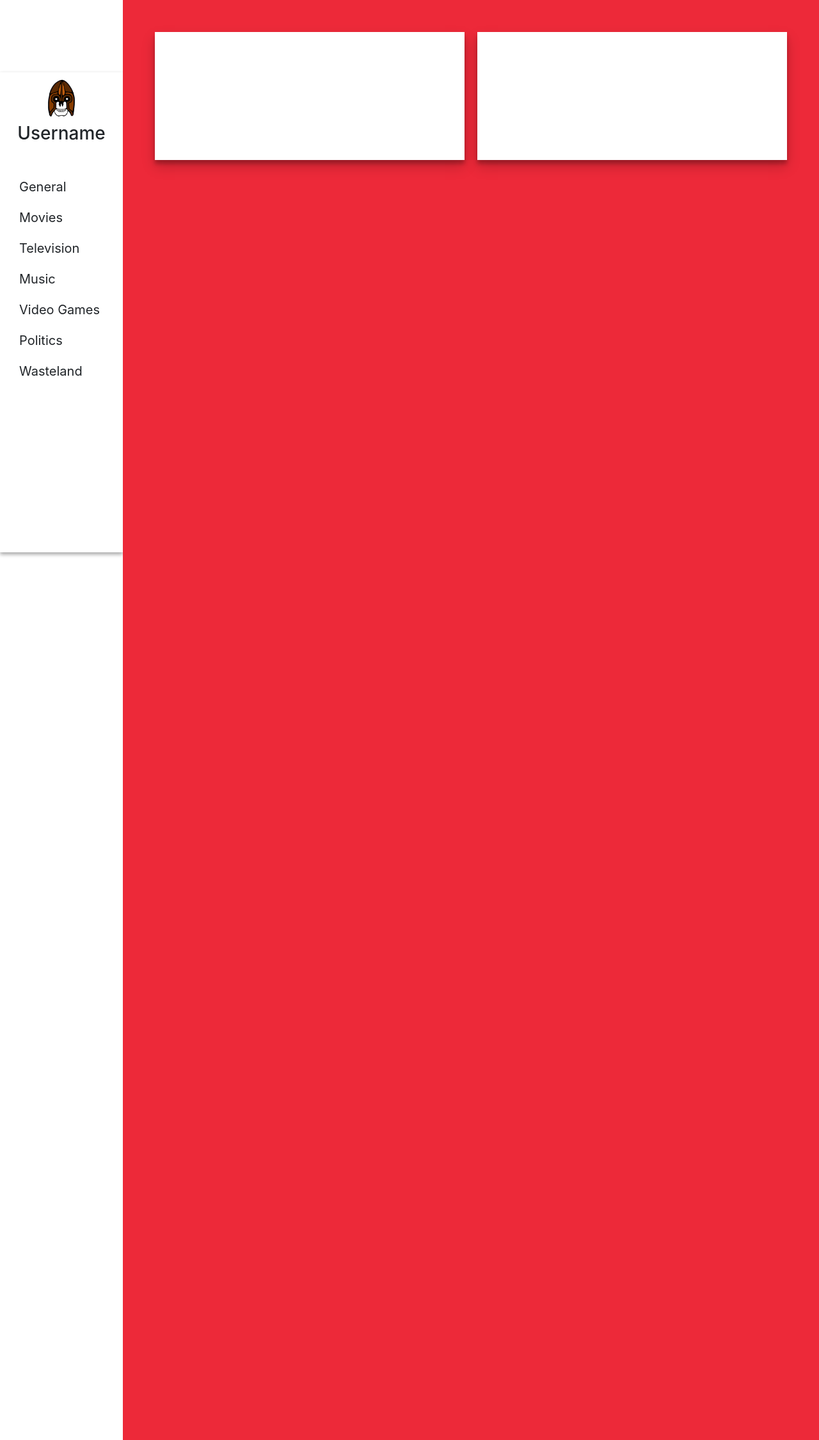
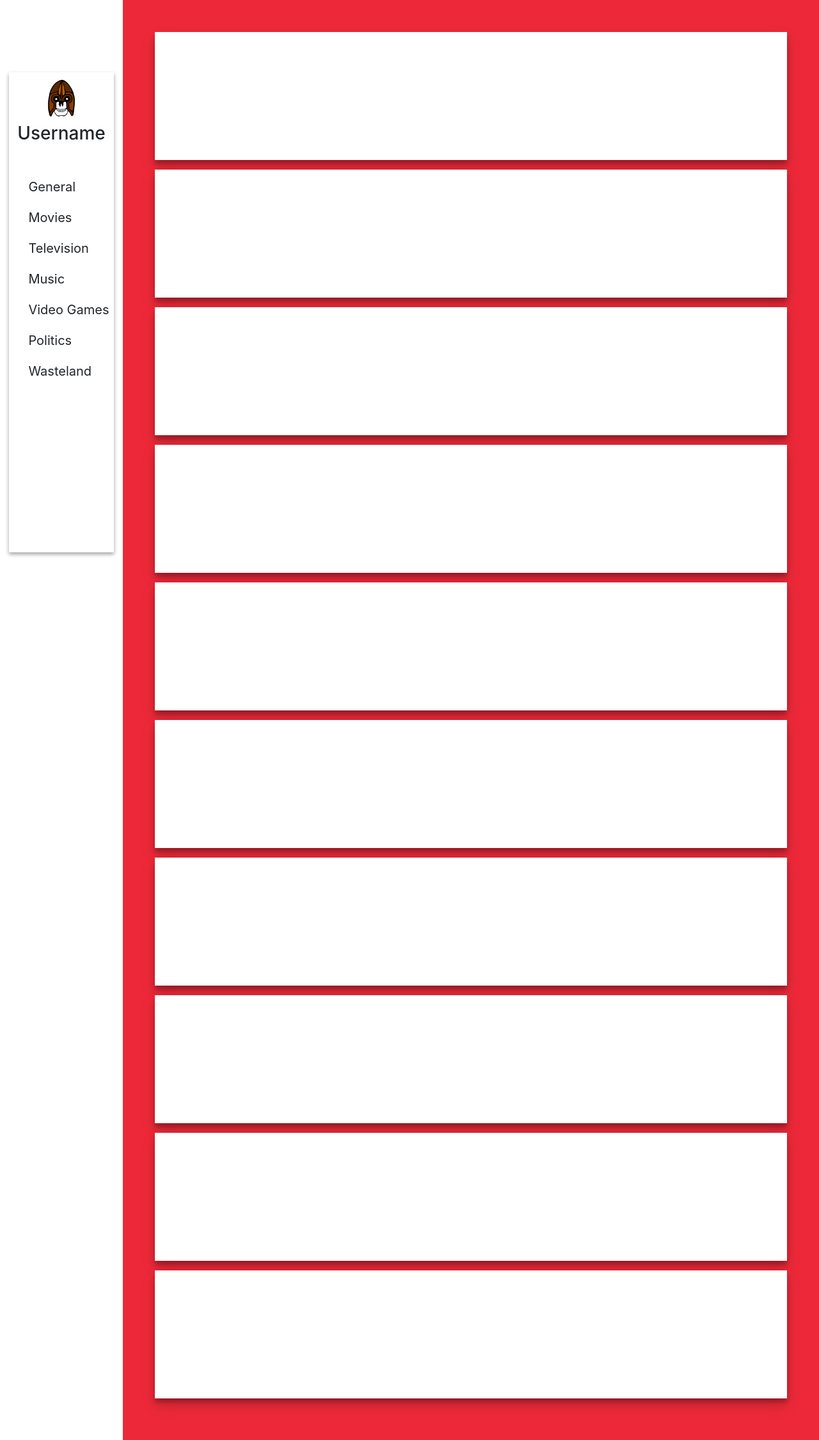
Before and after one commit to LavenderGoons/Vector1, a PHP site: page /index3.html in a window 1280 px wide. Shown: the whole page at 64% size. Run offline with PHP 8.4, Linux system fonts and the light colour scheme; some libraries are stand-ins or nearby versions.

Commit message:
Add nav for mobile, 1 main column

```diff
--- a/css/index3.css
+++ b/css/index3.css
@@ -14,7 +14,7 @@ body {
 }
 
 #sidebar {
-    width: 225px;
+    width: 85%;
     height: 750px;
     top: 5%;
     background-color: white;
@@ -65,12 +65,33 @@ body {
     box-shadow: 0 2px 4px rgba(0,0,0,0.24), 0 2px 4px rgba(0,0,0,0.24);
 }
 
+#top-nav {
+    background-color: #ed2939;
+    display: none;
+}
+
+/* a#user-ref {
+    text-decoration: none;
+    color: white;
+    font-size: 20px;
+    padding: 5px 0px;
+} */
+
+div#user-ref {
+    color: white;
+    font-size: 20px;
+    padding: 5px 0px;
+    display: flex;
+    align-items: center;
+    cursor: pointer;
+}
+
 /* MAIN CONTENT */
 
 #content {
     display: flex;
     flex-wrap: wrap;
-    justify-content: space-between;
+    justify-content: center;
     height: 100vh;
     width: 85%;
     right: 0px;
@@ -84,10 +105,12 @@ body {
 .column {
     display: flex;
     flex-direction: column;
+    width: 50%;
     /* background-color: orange; */
-    width: 49%;
-    height: 100%
+    padding: 10px;
 }
+
+
 
 section {
     background-color: white;
@@ -95,10 +118,78 @@ section {
     height: 200px;
     box-shadow: 0 10px 20px rgba(0,0,0,0.19), 0 6px 6px rgba(0,0,0,0.23);
     display: inline-block;
+    margin-bottom: 15px;
 }
 
-@media (max-width: 1200px) {
+
+
+@media (max-width: 1225px) {
+    #sidebar-wrapper {
+        display: none;
+        width: 0px;
+        visibility: hidden;
+    }
+
+    #content {
+        width: 100%;
+        justify-content: center;
+        margin-top: 65px;
+    }
+
     .column {
-      width: 90%;
+        width: 90%;
+        padding: 0px;
     }
-  }
+
+    #top-nav {
+        display: flex;
+    }
+}
+
+@media (min-width:1225px) {
+    #top-nav {
+        -ms-flex-direction: row;
+            flex-direction: row;
+        -ms-flex-wrap: nowrap;
+            flex-wrap: nowrap;
+        -ms-flex-pack: start;
+            justify-content: flex-start;
+      }
+      #top-nav .navbar-nav {
+        -ms-flex-direction: row;
+            flex-direction: row;
+      }
+      #top-nav .navbar-nav .dropdown-menu {
+        position: absolute;
+      }
+      #top-nav .navbar-nav .dropdown-menu-right {
+        right: 0;
+        left: auto;
+      }
+      #top-nav .navbar-nav .nav-link {
+        padding-right: .5rem;
+        padding-left: .5rem;
+      }
+      #top-nav > .container,
+      #top-nav > .container-fluid {
+        -ms-flex-wrap: nowrap;
+            flex-wrap: nowrap;
+      }
+      #top-nav .navbar-collapse {
+        display: -ms-flexbox !important;
+        display: flex !important;
+      }
+      #top-nav .navbar-toggler {
+        display: none;
+      }
+}
+
+@media (max-width: 1050px) {
+    #content {
+        padding: 15px;
+    }
+
+    .column {
+        width: 95%;
+    }
+}
--- a/index3.html
+++ b/index3.html
@@ -20,6 +20,33 @@
     <title>Home</title>
 </head>
 <body>
+    <nav id="top-nav" class="navbar navbar-dark fixed-top">
+        <a href="index.html" class="navbar-brand">
+            <img src="img/skull_icon.png" alt="" width="40" height="40">
+        </a>
+        <!-- <a href="index.html" id="user-ref">
+            <img src="img/skull_icon.png" alt="" width="30" height="30">
+            <span>Username</span>
+        </a> -->
+        <div id="user-ref">
+            <img src="img/skull_icon.png" alt="" width="40" height="40">
+            <span>Username</span>
+        </div>
+        <button class="navbar-toggler navbar-toggler-right" data-toggle="collapse" data-target="#navbarCollapse" aria-controls="navbarCollapse" aria-expanded="false" aria-label="Toggle navigation">
+            <span class="navbar-toggler-icon"></span>
+        </button>
+        <div class="navbar-collapse collapse" id="navbarCollapse">
+        <ul class="navbar-nav mr-auto">
+            <li class="nav-item active"><a href="index.html" class="nav-link">General</a></li>
+            <li class="nav-item"><a href="index2.html" class="nav-link">Movies</a></li>
+            <li class="nav-item"><a href="login.html" class="nav-link">Television</a></li>
+            <li class="nav-item"><a href="index.html" class="nav-link">Music</a></li>
+            <li class="nav-item"><a href="index2.html" class="nav-link">Video Games</a></li>
+            <li class="nav-item"><a href="login.html" class="nav-link">Politics</a></li>
+            <li class="nav-item"><a href="login.html" class="nav-link">Wasteland</a></li>
+        </ul>
+        </div>
+    </nav>
     <div id="sidebar-wrapper">
         <div id="sidebar">
                 <div id="sidebar-header">
@@ -40,16 +67,46 @@
             </div>
     </div>
     <div id="content">
-        <div class="column">
-            <section>
+        <!-- <div class="column"></div> -->
+        <!-- <div class="column"></div> -->
+        <section>
 
-            </section>
-        </div>
-        <div class="column">
-            <section>
+        </section>
+        <section>
 
-            </section>
-        </div>
+        </section>
+        <section>
+
+        </section>
+        <section>
+
+        </section>
+        <section>
+
+        </section>
+        <section>
+
+        </section>
+        <section>
+
+        </section>
+        <section>
+
+        </section>
+        <section>
+
+        </section>
+        <section>
+
+        </section>
     </div>
+
+<script src="https://code.jquery.com/jquery-3.2.1.slim.min.js"
+    integrity="sha384-KJ3o2DKtIkvYIK3UENzmM7KCkRr/rE9/Qpg6aAZGJwFDMVNA/GpGFF93hXpG5KkN"
+    crossorigin="anonymous"></script>
+<script src="https://cdnjs.cloudflare.com/ajax/libs/popper.js/1.11.0/umd/popper.min.js"
+    integrity="sha384-b/U6ypiBEHpOf/4+1nzFpr53nxSS+GLCkfwBdFNTxtclqqenISfwAzpKaMNFNmj4"
+    crossorigin="anonymous"></script>
+<script src="js/bootstrap.js"></script>
 </body>
 </html>
```
